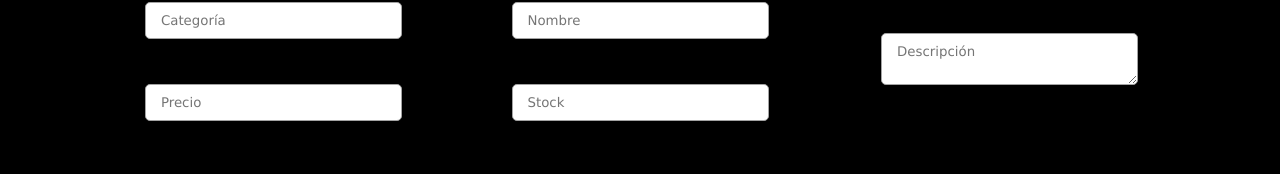
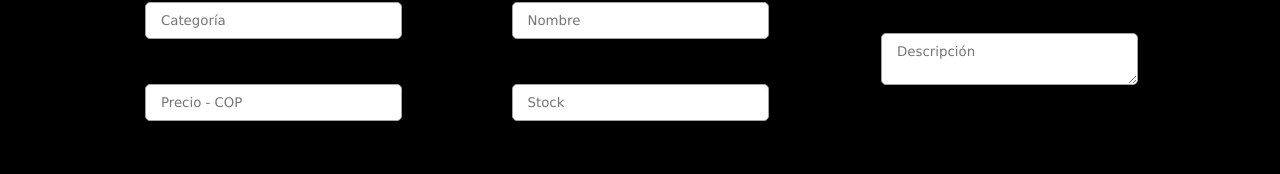
Before and after one commit to jhairssteven/ssacg, a Vue app in the folder code/ssacg_fe/: page /#/u/products in a window 1280 px wide. Shown: the part 389-563 px from the top of the page. Built offline with nearby package versions, Linux system fonts and the light colour scheme; no server answers; sample sign-in values are in the browser's storage.

Commit message:
update price placeholder with currency (COP)

```diff
--- a/code/ssacg_fe/src/components/Products/Products.vue
+++ b/code/ssacg_fe/src/components/Products/Products.vue
@@ -69,7 +69,7 @@
                   step="0.1"
                   oninput="(value >= 0)||(value='');"
                   id="priceField"
-                  placeholder="Precio" autocomplete="off"
+                  placeholder="Precio - COP" autocomplete="off"
                 />
               </td>
               <td>
```
